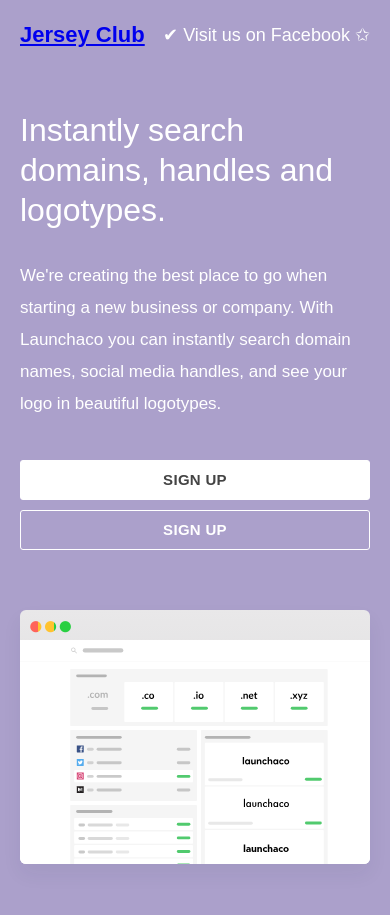
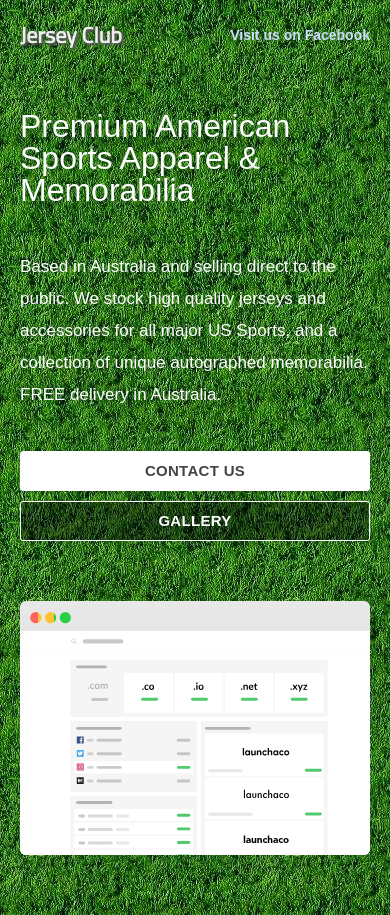
Before and after one commit to jerseyclub/jerseyclub.github.io, a plain HTML site: page index.html in a window 390 px wide. Shown: the top 915 px of the page. Drawn offline with Linux system fonts and the light colour scheme.

Commit message:
Updated text fields
Added working email and facebook links

```diff
--- a/css/main.css
+++ b/css/main.css
@@ -1,14 +1,18 @@
 /*neutral*/
 * {
 	font-family: 'karla', sans-serif;
-}.footer,
+}
+.footer,
 .header {
-	background: #ABA0CB;
+	background: #198A28;
+	background-image: url('../img/grass_tile.jpg');
+	background-repeat:repeat;
 	color: white;
 }
 .ctas-button {
 	color: #444;
-}@import url('https://fonts.googleapis.com/css?family=Karla:400,700');
+}
+@import url('https://fonts.googleapis.com/css?family=Karla:400,700');
 *,
 *:before,
 *:after {
@@ -22,12 +26,14 @@ body {
 .heading {
   font-weight: 100;
   font-size: 50px;
-  line-height: 68px;
+  line-height: 50px;
+  margin-bottom: 20px;
 }
 @media (max-width: 900px) {
 .heading {
     font-size: 32px;
-    line-height: 40px;
+    line-height: 32px;
+	margin-bottom: 15px;
   }
 }
 .subheading {
@@ -53,27 +59,40 @@ body {
   margin-top: 10px;
 }
 p.paragraph {
-  color: rgba(0,0,0,.5);
+  color: rgba(0,0,0,.6);
 }
 .logo {
-  font-size: 30px;
+  font-family: 'Titillium Web', Arial, sans-serif;
+  font-size: 42px;
   line-height: 30px;
   font-weight: 900;
+}
+a.logo{
+	text-decoration: none;
+	color: #eee;
+	text-shadow: 2px 2px 2px #555;
+}
+.nav-link2,
+.nav-link {
+  text-decoration: none;
+  font-size: 18px;
+  font-weight: bold;
+  line-height: 30px;
+  color: #CCDCFC;
+}
+.nav-link:hover{
+	color: white;
+}
+.nav-link:not(:first-of-type) {
+  margin-left: 20px;
 }
 @media (max-width: 420px) {
   .logo {
     font-size: 22px;
   }
-}
-.nav-link2,
-.nav-link {
-  text-decoration: none;
-  font-size: 18px;
-  line-height: 30px;
-  color: inherit;
-}
-.nav-link:not(:first-of-type) {
-  margin-left: 20px;
+  .nav-link {
+	  font-size: 14px;
+  }
 }
 .text-center {
   text-align: center;
@@ -145,7 +164,7 @@ p.paragraph {
   max-width: 1080px;
 }
 .container-sml {
-  max-width: 700px;
+  max-width: 900px;
 }
 .ctas {
   margin: 40px 0 0 0;
@@ -173,7 +192,22 @@ p.paragraph {
 	.header	.col-6 {
 		width: 100%;
 	}
-}.ctas-button,
+}
+@media (max-width: 440px) {
+	.ctas-button,
+	.ctas-button-2 {
+		display: block;
+		width: 100%;
+		text-align: center;
+	}
+	.ctas-button-2 {
+		margin: 10px 0 0 0;
+	}
+}
+.socialproof {
+	padding: 90px 0;
+}
+.ctas-button,
 .ctas-button-2 {
 	display: inline-block;
 	height: 40px;
@@ -189,41 +223,12 @@ p.paragraph {
 	text-decoration: none;
 }
 .ctas-button-2 {
-	background: transparent;
+	background: rgba(0,0,0,0.4);
 	color: white;
 	margin: 0 0 0 10px;
 }
-@media (max-width: 440px) {
-	.ctas-button,
-	.ctas-button-2 {
-		display: block;
-		width: 100%;
-		text-align: center;
-	}
-	.ctas-button-2 {
-		margin: 10px 0 0 0;
-	}
-}.socialproof {
-	padding: 90px 0;
-}.ctas-button,
-.ctas-button-2 {
-	display: inline-block;
-	height: 40px;
-	line-height: 38px;
-	padding: 0 30px;
-	background: #fff;
-	border-radius: 3px;
-	font-size: 15px;
-	font-weight: 600;
-	text-transform: uppercase;
-	letter-spacing: .3px;
-	border: 1px solid white;
-	text-decoration: none;
-}
-.ctas-button-2 {
-	background: transparent;
-	color: white;
-	margin: 0 0 0 10px;
+.ctas-button:hover,.ctas-button-2:hover{
+	color: #F59A1B;
 }
 @media (max-width: 440px) {
 	.ctas-button,
@@ -240,20 +245,9 @@ p.paragraph {
 }
 .footer-nav {
 	padding-top: 90px;
-}.ctas-button {
-	display: inline-block;
-	height: 40px;
-	line-height: 38px;
-	padding: 0 30px;
-	background: #fff;
-	border-radius: 3px;
-	font-size: 15px;
-	font-weight: 600;
-	text-transform: uppercase;
-	letter-spacing: .3px;
-	border: 1px solid white;
-	text-decoration: none;
-}.feature2 {
+}
+
+.feature2 {
 	border-bottom: 1px solid rgba(0,0,0,.1);
 }
 .feature2	.col-6:nth-of-type(2n - 1) {
--- a/index.html
+++ b/index.html
@@ -7,6 +7,7 @@
     <meta name="viewport" content="width=device-width,initial-scale=1">
     <link rel="stylesheet" type="text/css" href="css/main.css">
     <link rel="stylesheet" type="text/css" href="css/devices.css">
+	<link href="https://fonts.googleapis.com/css?family=Titillium+Web" rel="stylesheet">
   </head>
   <body>
     <header class="header">
@@ -18,8 +19,8 @@
             </a>
           </div>
           <div>
-            <a class="nav-link" href="#">
-              &#10004; Visit us on Facebook &#10025;
+            <a href="https://www.facebook.com/jerseyclubaus" class="nav-link" href="#">
+              Visit us on Facebook
             </a>
           </div>
         </div>
@@ -27,17 +28,17 @@
       <div class="container-lrg flex">
         <div class="col-6 centervertical">
           <h1 class="heading">
-            Instantly search domains, handles and logotypes.
+            Premium American Sports Apparel & Memorabilia
           </h1>
           <h2 class="paragraph ">
-            We're creating the best place to go when starting a new business or company. With Launchaco you can instantly search domain names, social media handles, and see your logo in beautiful logotypes.
+            Based in Australia and selling direct to the public. We stock high quality jerseys and accessories for all major US Sports, and a collection of unique autographed memorabilia. FREE delivery in Australia.
           </h2>
           <div class="ctas">
             <a class="ctas-button" href="">
-              Sign Up
+              Contact Us
             </a>
             <a class="ctas-button-2" href="">
-              Sign Up
+              Gallery
             </a>
           </div>
         </div>
@@ -59,10 +60,10 @@
             🔫
           </b>
           <h3 class="subheading">
-            Brilliant Domain Names.
+            Huge Range of Sports Jerseys
           </h3>
           <p class="paragraph">
-            Launchaco instantly shows you the most relevant domain names. Followed by hundreds of new gtlds. Get your .gold domain name today!
+			NBA, NFL, NHL (and more) - we stock high quality replica jerseys and accessories for every major US Sport. If you have a specific request, contact us
           </p>
         </div>
         <div class="col-6">
@@ -70,10 +71,10 @@
             💐
           </b>
           <h3 class="subheading">
-            Instant Handles
+            Rare Autographed Memorabilia
           </h3>
           <p class="paragraph">
-            Naming your brand has never been soooo easy! With Launchaco you can instantly search for twitter, facebook, medium, and instagram handles.
+			A massive collection of authentic signed sports memorabilia is available for purchase. From jerseys to photos to helmets.
           </p>
         </div>
       </div>
@@ -83,10 +84,10 @@
         <div class="flex text-center">
           <div class="col-12">
             <h4 class="subheading">
-              "What a time saver for startup founders...this can be one of the most awful and creative sinkholes that a team goes through... Bravo for making this hellish process a little better."
+              A small sample of what we have in stock.
             </h4>
             <p class="paragraph">
-              Sean Howell - CEO @ Hornetapp
+              Find more on our Facebook page, or contact us with your enquiries. We have an extensive network of contacts in the United States including athlete management and wholesale suppliers, and can find what you are looking for.
             </p>
           </div>
         </div>
@@ -96,28 +97,36 @@
       <div class="container-sml text-center">
         <div class="col-12">
           <h5 class="heading">
-            Instantly search domains, handles and logotypes.
+            Free Australia Wide Shipping.
+          </h5>
+		  <h5 class="heading">
+            Quality fan gear at the best prices.
+          </h5>
+		  <h5 class="heading">
+            Rare autographed memorabilia.
           </h5>
           <div class="ctas">
             <a class="ctas-button" href="">
-              Sign Up
+              Get in Touch
             </a>
           </div>
+		  <!--TO BE REPLACED WITH FORM-->
+		  <p style="margin-top:40px;">
+            jerseyclubaustralia@gmail.com
+          </p>
+		  <!--FORM GOES ABOVE-->
         </div>
       </div>
       <div class="container-lrg footer-nav">
         <div class="col-12 spread">
           <div>
-            <a class="nav-link">
-              Twitter
-            </a>
-            <a class="nav-link">
+            <a href="https://www.facebook.com/jerseyclubaus" class="nav-link">
               Facebook
             </a>
           </div>
           <div>
-            <a class="nav-link">
-              Email Us
+            <a href="mailto:jerseyclubaustralia@gmail.com?Subject=Website%20enquiry" class="nav-link">
+              Send us an email
             </a>
           </div>
         </div>
```
Also changed, not shown: img/grass_tile.jpg (added), 1 other file.
